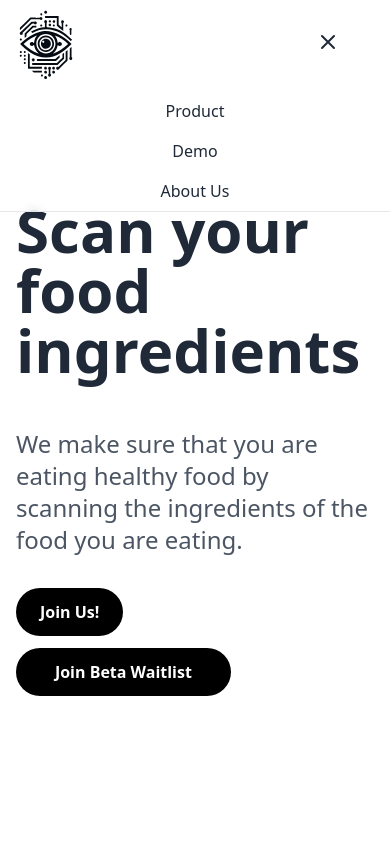
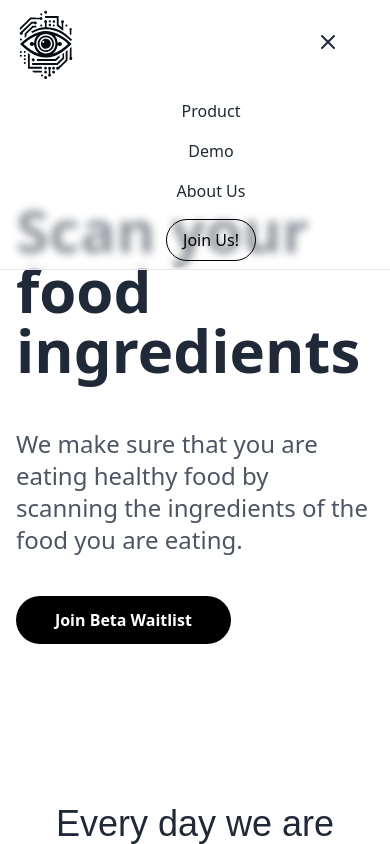
Before and after one commit to bipuladk60/cleanLabel_Landing_Page, a React (Create React App) app: page / in a window 390 px wide. Both pictures are taken after a click on the button 328 px from the left and 42 px from the top of the page. Shown: the top 844 px of the page. Built offline with nearby package versions, Linux system fonts and the light colour scheme; the HTML template or start-up script is replaced by a standard one; a web font is replaced by a local one.

Commit message:
solved the bug for mobile

```diff
--- a/src/components/home.js
+++ b/src/components/home.js
@@ -28,9 +28,6 @@ const HomePage = () => {
             We make sure that you are eating healthy food by scanning the ingredients of the food you are eating.
           </p>
           <div className="flex flex-col gap-1">
-            <a href='#joinUs'><button className="bg-black text-white px-6 py-3 rounded-full font-semibold">
-              Join Us!
-            </button></a>
            <a href='https://form.jotform.com/241020939403044' target='_blank' rel="noopener noreferrer"> <button className="bg-black text-white py-3 rounded-full font-semibold mt-2 w-[60%] lg:w-[40%]">
             Join Beta Waitlist
             </button>
--- a/src/components/navbar.js
+++ b/src/components/navbar.js
@@ -36,10 +36,11 @@ const Navbar = ({scrollToSection}) => {
           </div>
         </div>
 
-        <div className={`${isOpen ? 'flex' : 'hidden'} flex-col items-center md:hidden`}>
-          <a href="#product" className="text-gray-800 hover:text-gray-600 px-3 py-2">Product</a>
-          <a href="#demo" className="text-gray-800 hover:text-gray-600 px-3 py-2">Demo</a>
-          <a href="#about" className="text-gray-800 hover:text-gray-600 px-3 py-2">About Us</a>
+        <div className={`${isOpen ? 'flex' : 'hidden'} flex-col items-center md:hidden w-screen`}>
+          <a href="#product" className="text-gray-800 hover:text-gray-600 py-2">Product</a>
+          <a href="#demo" className="text-gray-800 hover:text-gray-600 py-2">Demo</a>
+          <a href="#about" className="text-gray-800 hover:text-gray-600 py-2">About Us</a>
+            <a href="#joinUs" className="border border-black text-black px-4 py-2 rounded-full transition duration-300 my-2">Join Us!</a>
         </div>
       </div>
     </nav>
```
